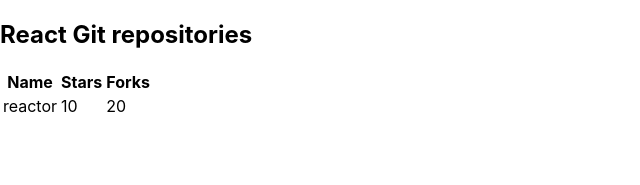
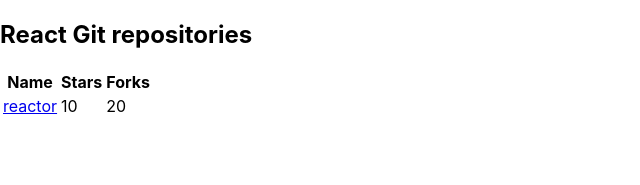
Before and after one commit to pcfields/tt-github-repos, a React (Create React App) app: page / in a window 1280 px wide. Shown: the top 185 px of the page, without its empty margins (0-640 px from the left). Built offline with nearby package versions, Linux system fonts and the light colour scheme.

Commit message:
add link to repo name

```diff
--- a/src/repos/Page.tsx
+++ b/src/repos/Page.tsx
@@ -14,7 +14,16 @@ export function ReposPage() {
         </thead>
         <tbody>
           <tr>
-            <td data-testid="table-row-repo-name-1">reactor</td>
+            <td>
+              <a
+                target="_blank"
+                rel="noreferrer noopener"
+                data-testid="table-row-repo-link-1"
+                href="https://github.com"
+              >
+                reactor
+              </a>
+            </td>
             <td data-testid="table-row-repo-stars-1">10</td>
             <td data-testid="table-row-repo-forks-1">20</td>
           </tr>
```
Also changed, not shown: 1 other file (tests, documents, lock files or other folders).
